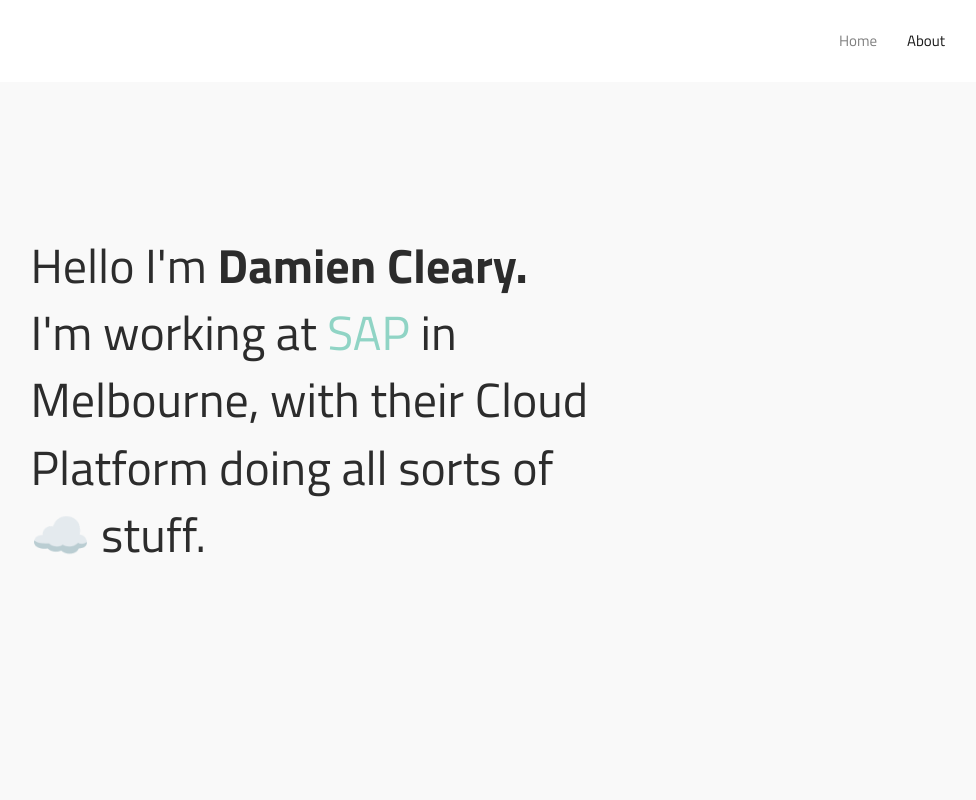
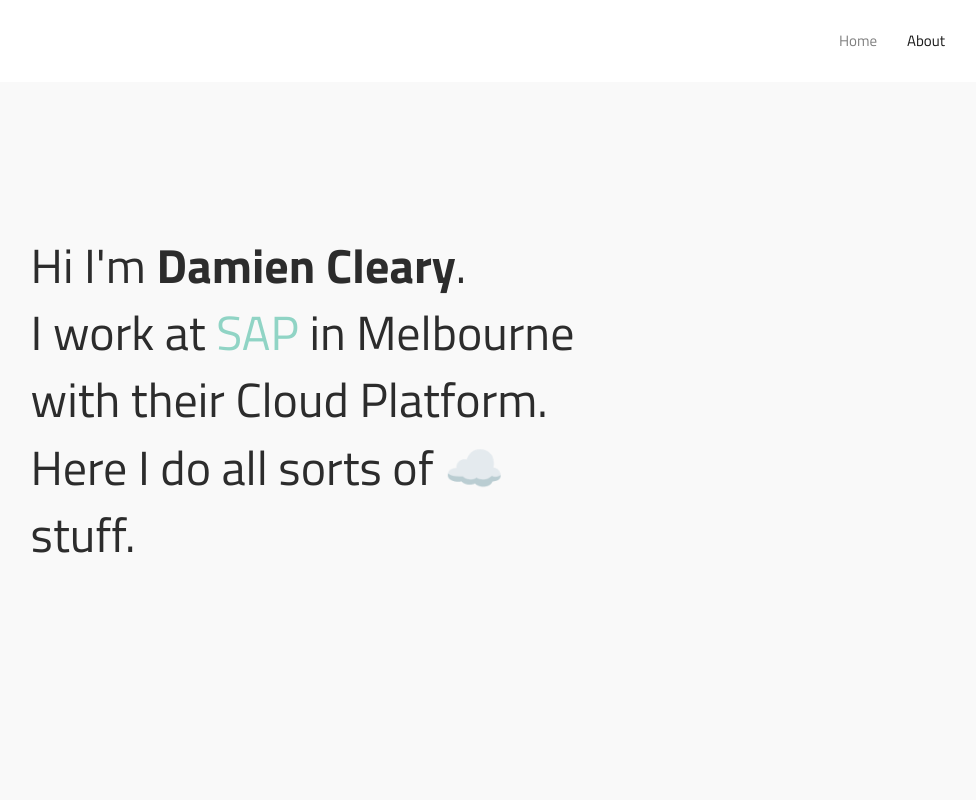
Before and after one commit to ddonau/ddonau.github.io, a plain HTML site: page about.html in a window 1280 px wide. Shown: the top 800 px of the page, without its empty margins (219-1195 px from the left). Drawn offline with Linux system fonts and the light colour scheme; some packages are replaced by stand-ins of ours; files that its build step writes are made by us from their sources.

Commit message:
Update about.html

```diff
--- a/about.html
+++ b/about.html
@@ -113,7 +113,10 @@ Start About Section
             <div class="cf"></div>
             <div class="site-tagline"><div class="title text-center">
             <div align="center">
-                <p>Hello  I'm <strong>Damien Cleary.</strong> I'm working at <a href="https://www.sap.com/index.html" target="_blank">  SAP </a> in Melbourne, with their Cloud Platform doing all sorts of ☁️ stuff. </p>
+		    <p>Hi I'm <strong>Damien Cleary</strong>. </p>
+		    <p> I work at <a href="https://www.sap.com/index.html" target="_blank">  SAP </a> in Melbourne with their Cloud Platform.
+		    </p>
+		    <p> Here I do all sorts of ☁️ stuff. </p>
             </div>
             <div <div class="col-md-4">
             </div>
```
